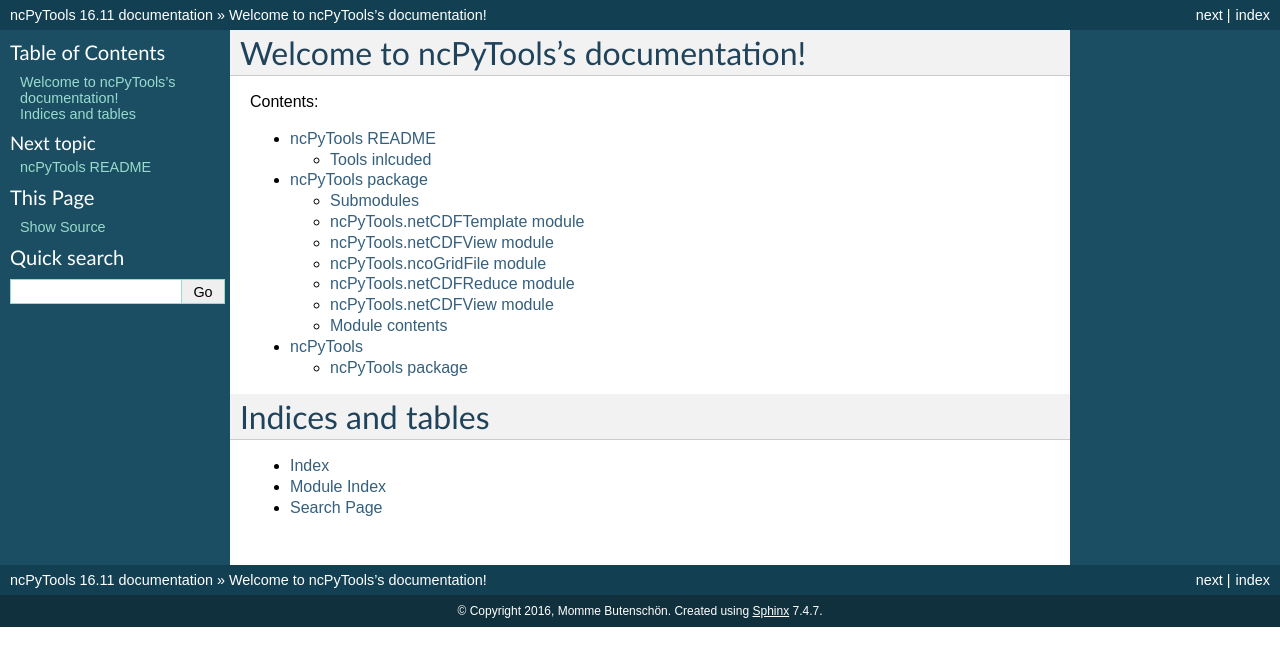
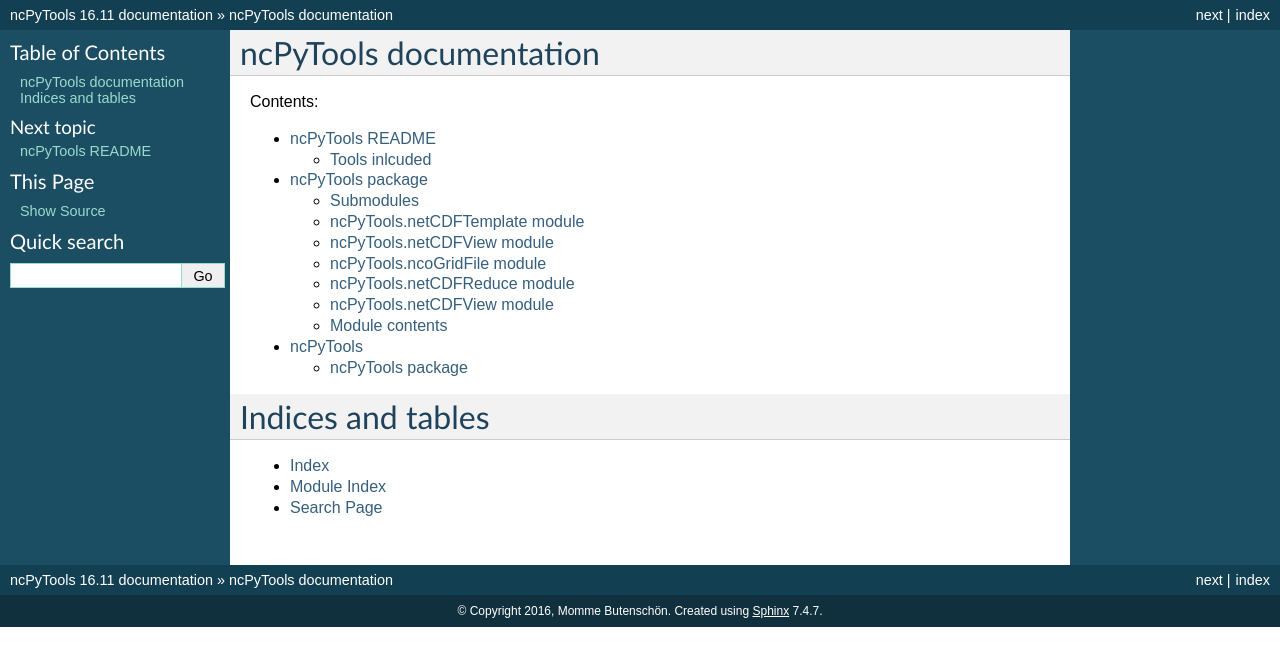
Before and after one commit to mommebutenschoen/ncPyTools, a Sphinx documentation site: the page built from docs/index.rst, in a window 1280 px wide. Shown: the top 666 px of the page. Built offline with Sphinx 7.4.7, drawn with Linux system fonts in a browser that asks for light colours.

Commit message:
Documentation updates.

```diff
--- a/docs/index.rst
+++ b/docs/index.rst
@@ -3,8 +3,8 @@
    You can adapt this file completely to your liking, but it should at least
    contain the root `toctree` directive.
 
-Welcome to ncPyTools's documentation!
-=====================================
+ncPyTools documentation
+=======================
 
 Contents:
 
```
Also changed, not shown: README.rst (+18 -4 lines).
